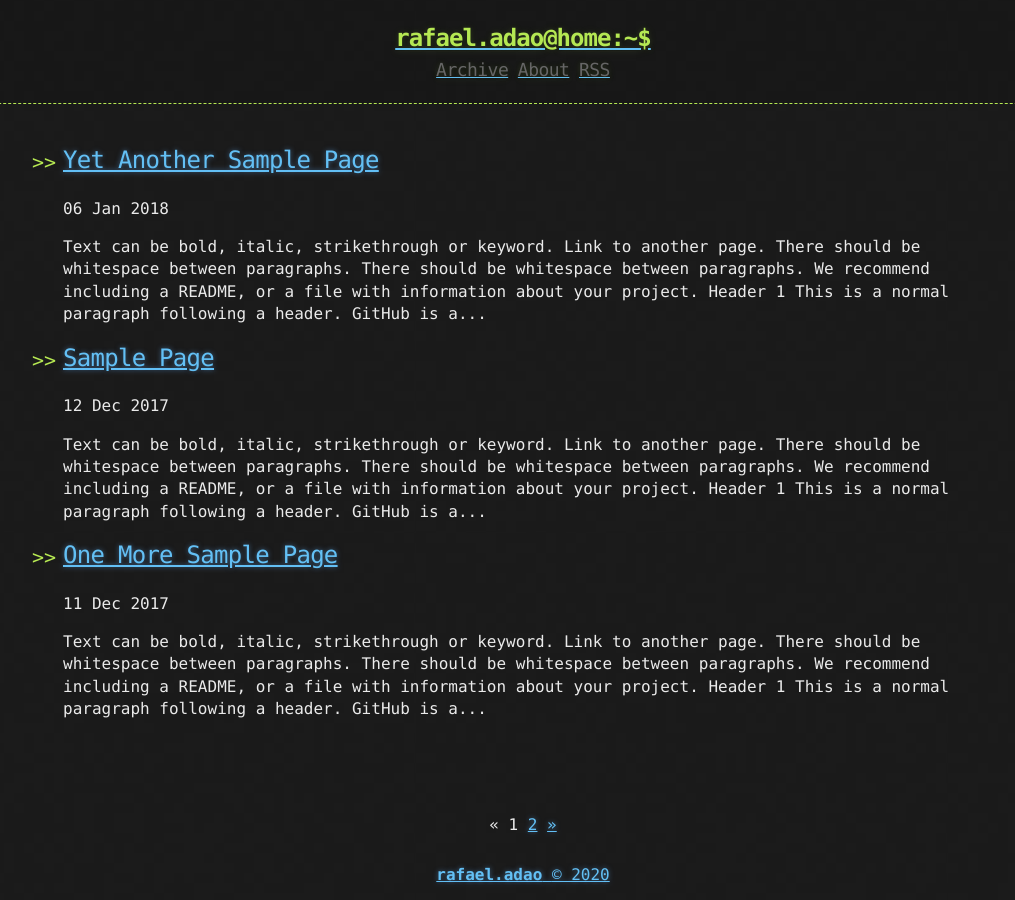
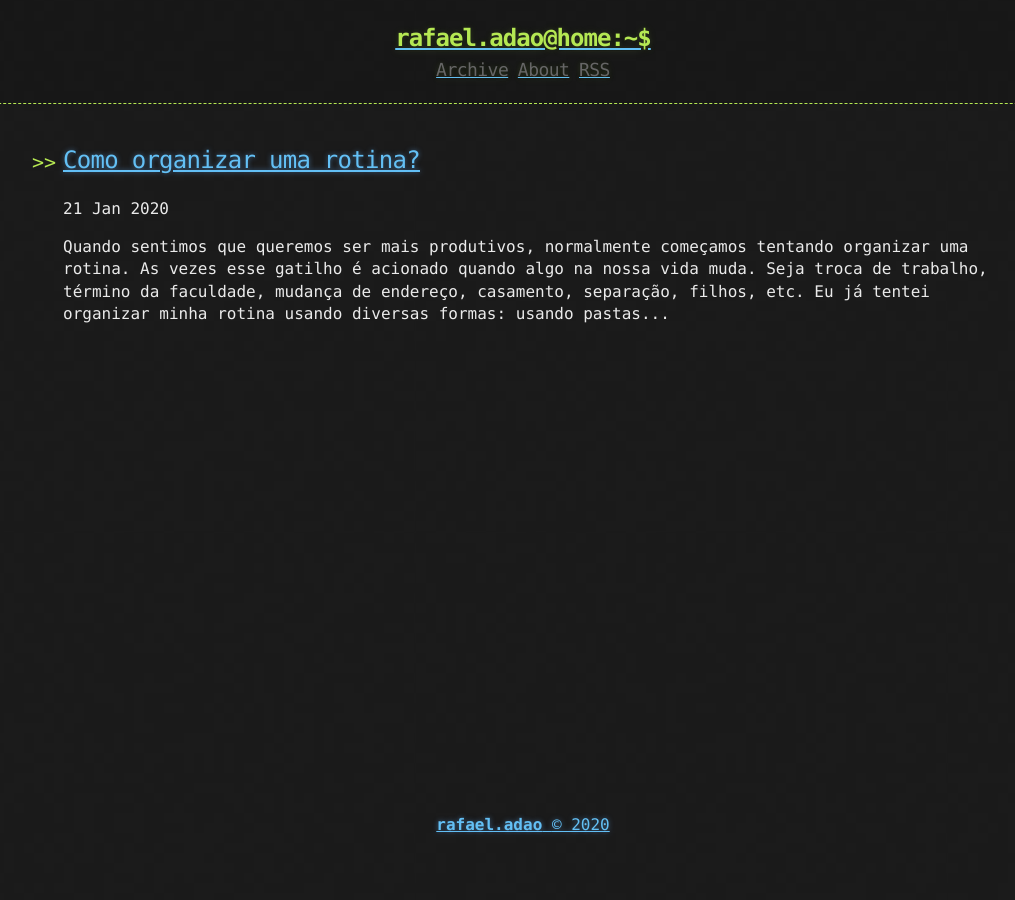
Before and after one commit to RafaelAdao/RafaelAdao.github.io, a Jekyll site: the page built from index.html, in a window 1280 px wide. Shown: the whole page, without its empty margins (117-1132 px from the left). Built offline with Jekyll 4.4.1, drawn with Linux system fonts in a browser that asks for light colours; the list of posts is cut into pages by our own code.

Commit message:
como organizar uma rotina

````diff
--- /dev/null
+++ b/_includes/image.html
@@ -0,0 +1,4 @@
+<figure class="image">
+  <img src="{{ include.url }}" alt="{{ include.description }}">
+  <figcaption>{{ include.description }}</figcaption>
+</figure>
--- a/_posts/2017-12-11-One-More-Sample-Page.md
+++ /dev/null
@@ -1,124 +0,0 @@
----
-title: One More Sample Page
-published: true
----
-
-Text can be **bold**, _italic_, ~~strikethrough~~ or `keyword`.
-
-[Link to another page](another-page).
-
-There should be whitespace between paragraphs.
-
-There should be whitespace between paragraphs. We recommend including a README, or a file with information about your project.
-
-# [](#header-1)Header 1
-
-This is a normal paragraph following a header. GitHub is a code hosting platform for version control and collaboration. It lets you and others work together on projects from anywhere.
-
-## [](#header-2)Header 2
-
-> This is a blockquote following a header.
->
-> When something is important enough, you do it even if the odds are not in your favor.
-
-### [](#header-3)Header 3
-
-```js
-// Javascript code with syntax highlighting.
-var fun = function lang(l) {
-  dateformat.i18n = require('./lang/' + l)
-  return true;
-}
-```
-
-```ruby
-# Ruby code with syntax highlighting
-GitHubPages::Dependencies.gems.each do |gem, version|
-  s.add_dependency(gem, "= #{version}")
-end
-```
-
-#### [](#header-4)Header 4
-
-*   This is an unordered list following a header.
-*   This is an unordered list following a header.
-*   This is an unordered list following a header.
-
-##### [](#header-5)Header 5
-
-1.  This is an ordered list following a header.
-2.  This is an ordered list following a header.
-3.  This is an ordered list following a header.
-
-###### [](#header-6)Header 6
-
-| head1        | head two          | three |
-|:-------------|:------------------|:------|
-| ok           | good swedish fish | nice  |
-| out of stock | good and plenty   | nice  |
-| ok           | good `oreos`      | hmm   |
-| ok           | good `zoute` drop | yumm  |
-
-### There's a horizontal rule below this.
-
-* * *
-
-### Here is an unordered list:
-
-*   Item foo
-*   Item bar
-*   Item baz
-*   Item zip
-
-### And an ordered list:
-
-1.  Item one
-1.  Item two
-1.  Item three
-1.  Item four
-
-### And a nested list:
-
-- level 1 item
-  - level 2 item
-  - level 2 item
-    - level 3 item
-    - level 3 item
-- level 1 item
-  - level 2 item
-  - level 2 item
-  - level 2 item
-- level 1 item
-  - level 2 item
-  - level 2 item
-- level 1 item
-
-### Small image
-
-![](https://assets-cdn.github.com/images/icons/emoji/octocat.png)
-
-### Large image
-
-![](https://guides.github.com/activities/hello-world/branching.png)
-
-
-### Definition lists can be used with HTML syntax.
-
-<dl>
-<dt>Name</dt>
-<dd>Godzilla</dd>
-<dt>Born</dt>
-<dd>1952</dd>
-<dt>Birthplace</dt>
-<dd>Japan</dd>
-<dt>Color</dt>
-<dd>Green</dd>
-</dl>
-
-```
-Long, single-line code blocks should not wrap. They should horizontally scroll if they are too long. This line should be long enough to demonstrate this.
-```
-
-```
-The final element.
-```
--- a/_posts/2017-12-12-Sample-Page.md
+++ /dev/null
@@ -1,124 +0,0 @@
----
-title: Sample Page
-published: true
----
-
-Text can be **bold**, _italic_, ~~strikethrough~~ or `keyword`.
-
-[Link to another page](another-page).
-
-There should be whitespace between paragraphs.
-
-There should be whitespace between paragraphs. We recommend including a README, or a file with information about your project.
-
-# [](#header-1)Header 1
-
-This is a normal paragraph following a header. GitHub is a code hosting platform for version control and collaboration. It lets you and others work together on projects from anywhere.
-
-## [](#header-2)Header 2
-
-> This is a blockquote following a header.
->
-> When something is important enough, you do it even if the odds are not in your favor.
-
-### [](#header-3)Header 3
-
-```js
-// Javascript code with syntax highlighting.
-var fun = function lang(l) {
-  dateformat.i18n = require('./lang/' + l)
-  return true;
-}
-```
-
-```ruby
-# Ruby code with syntax highlighting
-GitHubPages::Dependencies.gems.each do |gem, version|
-  s.add_dependency(gem, "= #{version}")
-end
-```
-
-#### [](#header-4)Header 4
-
-*   This is an unordered list following a header.
-*   This is an unordered list following a header.
-*   This is an unordered list following a header.
-
-##### [](#header-5)Header 5
-
-1.  This is an ordered list following a header.
-2.  This is an ordered list following a header.
-3.  This is an ordered list following a header.
-
-###### [](#header-6)Header 6
-
-| head1        | head two          | three |
-|:-------------|:------------------|:------|
-| ok           | good swedish fish | nice  |
-| out of stock | good and plenty   | nice  |
-| ok           | good `oreos`      | hmm   |
-| ok           | good `zoute` drop | yumm  |
-
-### There's a horizontal rule below this.
-
-* * *
-
-### Here is an unordered list:
-
-*   Item foo
-*   Item bar
-*   Item baz
-*   Item zip
-
-### And an ordered list:
-
-1.  Item one
-1.  Item two
-1.  Item three
-1.  Item four
-
-### And a nested list:
-
-- level 1 item
-  - level 2 item
-  - level 2 item
-    - level 3 item
-    - level 3 item
-- level 1 item
-  - level 2 item
-  - level 2 item
-  - level 2 item
-- level 1 item
-  - level 2 item
-  - level 2 item
-- level 1 item
-
-### Small image
-
-![](https://assets-cdn.github.com/images/icons/emoji/octocat.png)
-
-### Large image
-
-![](https://guides.github.com/activities/hello-world/branching.png)
-
-
-### Definition lists can be used with HTML syntax.
-
-<dl>
-<dt>Name</dt>
-<dd>Godzilla</dd>
-<dt>Born</dt>
-<dd>1952</dd>
-<dt>Birthplace</dt>
-<dd>Japan</dd>
-<dt>Color</dt>
-<dd>Green</dd>
-</dl>
-
-```
-Long, single-line code blocks should not wrap. They should horizontally scroll if they are too long. This line should be long enough to demonstrate this.
-```
-
-```
-The final element.
-```
--- a/_posts/2018-01-06-Yet-Another-Sample-Page.md
+++ /dev/null
@@ -1,124 +0,0 @@
----
-title: Yet Another Sample Page
-published: true
----
-
-Text can be **bold**, _italic_, ~~strikethrough~~ or `keyword`.
-
-[Link to another page](another-page).
-
-There should be whitespace between paragraphs.
-
-There should be whitespace between paragraphs. We recommend including a README, or a file with information about your project.
-
-# [](#header-1)Header 1
-
-This is a normal paragraph following a header. GitHub is a code hosting platform for version control and collaboration. It lets you and others work together on projects from anywhere.
-
-## [](#header-2)Header 2
-
-> This is a blockquote following a header.
->
-> When something is important enough, you do it even if the odds are not in your favor.
-
-### [](#header-3)Header 3
-
-```js
-// Javascript code with syntax highlighting.
-var fun = function lang(l) {
-  dateformat.i18n = require('./lang/' + l)
-  return true;
-}
-```
-
-```ruby
-# Ruby code with syntax highlighting
-GitHubPages::Dependencies.gems.each do |gem, version|
-  s.add_dependency(gem, "= #{version}")
-end
-```
-
-#### [](#header-4)Header 4
-
-*   This is an unordered list following a header.
-*   This is an unordered list following a header.
-*   This is an unordered list following a header.
-
-##### [](#header-5)Header 5
-
-1.  This is an ordered list following a header.
-2.  This is an ordered list following a header.
-3.  This is an ordered list following a header.
-
-###### [](#header-6)Header 6
-
-| head1        | head two          | three |
-|:-------------|:------------------|:------|
-| ok           | good swedish fish | nice  |
-| out of stock | good and plenty   | nice  |
-| ok           | good `oreos`      | hmm   |
-| ok           | good `zoute` drop | yumm  |
-
-### There's a horizontal rule below this.
-
-* * *
-
-### Here is an unordered list:
-
-*   Item foo
-*   Item bar
-*   Item baz
-*   Item zip
-
-### And an ordered list:
-
-1.  Item one
-1.  Item two
-1.  Item three
-1.  Item four
-
-### And a nested list:
-
-- level 1 item
-  - level 2 item
-  - level 2 item
-    - level 3 item
-    - level 3 item
-- level 1 item
-  - level 2 item
-  - level 2 item
-  - level 2 item
-- level 1 item
-  - level 2 item
-  - level 2 item
-- level 1 item
-
-### Small image
-
-![](https://assets-cdn.github.com/images/icons/emoji/octocat.png)
-
-### Large image
-
-![](https://guides.github.com/activities/hello-world/branching.png)
-
-
-### Definition lists can be used with HTML syntax.
-
-<dl>
-<dt>Name</dt>
-<dd>Godzilla</dd>
-<dt>Born</dt>
-<dd>1952</dd>
-<dt>Birthplace</dt>
-<dd>Japan</dd>
-<dt>Color</dt>
-<dd>Green</dd>
-</dl>
-
-```
-Long, single-line code blocks should not wrap. They should horizontally scroll if they are too long. This line should be long enough to demonstrate this.
-```
-
-```
-The final element.
-```
--- /dev/null
+++ b/_posts/2020-01-21-Como-Organizar-Rotina.md
@@ -0,0 +1,38 @@
+---
+title: Como organizar uma rotina?
+published: true
+---
+
+Quando sentimos que queremos ser mais produtivos, normalmente começamos tentando organizar uma rotina. As vezes esse gatilho é acionado quando algo na nossa vida muda. Seja troca de trabalho, término da faculdade, mudança de endereço, casamento, separação, filhos, etc.
+
+Eu já tentei organizar minha rotina usando diversas formas: usando pastas com diversos arquivos de texto separados por assunto, Trello, Todoist, Evernote, OneNote, Microsoft Word, Microsotf Excel, caderno, Google Calendar, etc. Nunca consegui seguir e evoluir a rotina por muito tempo. Mas o problema não eram as ferramentas, e sim a maneira como eu me organizava.
+
+Depois de tanto tempo tentando, eu consegui chegar em um modelo que funcionou para mim. Logo abaixo segue um exemplo desse modelo.
+
+{% include image.html url="https://cdn-images-1.medium.com/max/800/1*aSevlBRe1PIprIXEEBgV-A.png" description="Exemplo de rotina" %}
+
+## O dia é quebrado em espaços de 30 minutos
+
+Observe que esse tempo pode ser quebrado por hora, 10 minutos, 2 minutos, etc. Na minha experiência, eu acho que fica mais fácil realizar o planejamento com espaços de 30. Só através da experimentação que você pode achar o que irá funcionar para você. As atividades podem ocupar um ou mais espaços. Pessoalmente, eu gosto de dedicar as primeiras horas do dia para aquele projeto com mais prioridade. Existem pesquisas dedicadas a descobrir qual o horário onde as pessoas normalmente são mais produtivas, e para mim, as duas horas iniciais de trabalho são as que rendem mais.
+
+## Menos detalhes
+
+Não coloco o tempo de deslocamento e refeição na planilha. No exemplo acima, o horário marcado para trabalho na EMPRESA está 07:30 até 18:00. Nesse intervalo estão o tempo de deslocamento de ida e volta e o almoço. Mas, quando possível, você pode reservar um espaço de tempo após o almoço para investir em algum plano.
+
+## Planos ao invés de atividades específicas
+
+A ideia aqui é agrupar as metas/atividades em planos/categoria, cada categoria usando uma cor diferente. Essa separação ajuda visualmente a tentar balancear o tempo investido, balancear trabalho, vida pessoal, saúde, descanso, etc. Por exemplo, se você deseja escrever um livro, então esse pode ser seu plano X. Dentro do plano podem existir várias atividades como: pesquisas, entrevistas, escrita, revisão, publicação, etc. Ao invés de especificar essas atividades no seu plano de rotina, você separa o tempo que vai trabalhar no objetivo (plano X), e planeja as atividades usando outras ferramentas. Logo farei o post explicando como essa técnica está funcionando para mim.
+
+## Combatendo a auto-sabotagem
+
+O mais frustrante para mim depois de montar a minha rotina era furar com ela. Eu ficava muito frustrado quando não cumpria a rotina e logo desistia. Depois que desistia, logo voltava ao hábito de, ao invés de criar o momento e o ambiente adequado para realizar a tarefa, fazia as atividades quando sobrava tempo, ou investia tempo em tarefas não relacionadas aos objetivos. Nossos desejos ficam para trás seguindo este hábito.
+
+Para lidar com essa auto-sabotagem, podemos pensar que as atividades não precisam ocupar exatamente o tempo especificado, que desvios acontecem e precisamos contorná-los e adaptar a nossa rotina a esses eventos aleatórios. Podemos pensar o mesmo, por exemplo, de uma dieta. Não é uma refeição errada que irá jogar fora todas as outras refeições feitas corretamente. E o mesmo ao contrário, não é uma refeição correta que vai fazer diferença a longo prazo. É mantendo o ritmo que vemos os resultados surgindo pouco a pouco.
+
+## Exemplos de rotinas
+
+Seguem dois exemplos de rotinas que podem inspirá-lo a criar a sua do seu jeito.
+
+{% include image.html url="https://cdn-images-1.medium.com/max/800/1*f04DqbxhNoOdUSBNDxI-0g.png" description="Exemplo 2" %}
+
+{% include image.html url="https://cdn-images-1.medium.com/max/800/1*FPvDiriFPVJmSLBaLrN6VQ.png" description="Exemplo 3" %}
````
Also changed, not shown: _posts/2017-12-10-Another-Sample-Page.md (+1 -1 lines), 1 other file.
